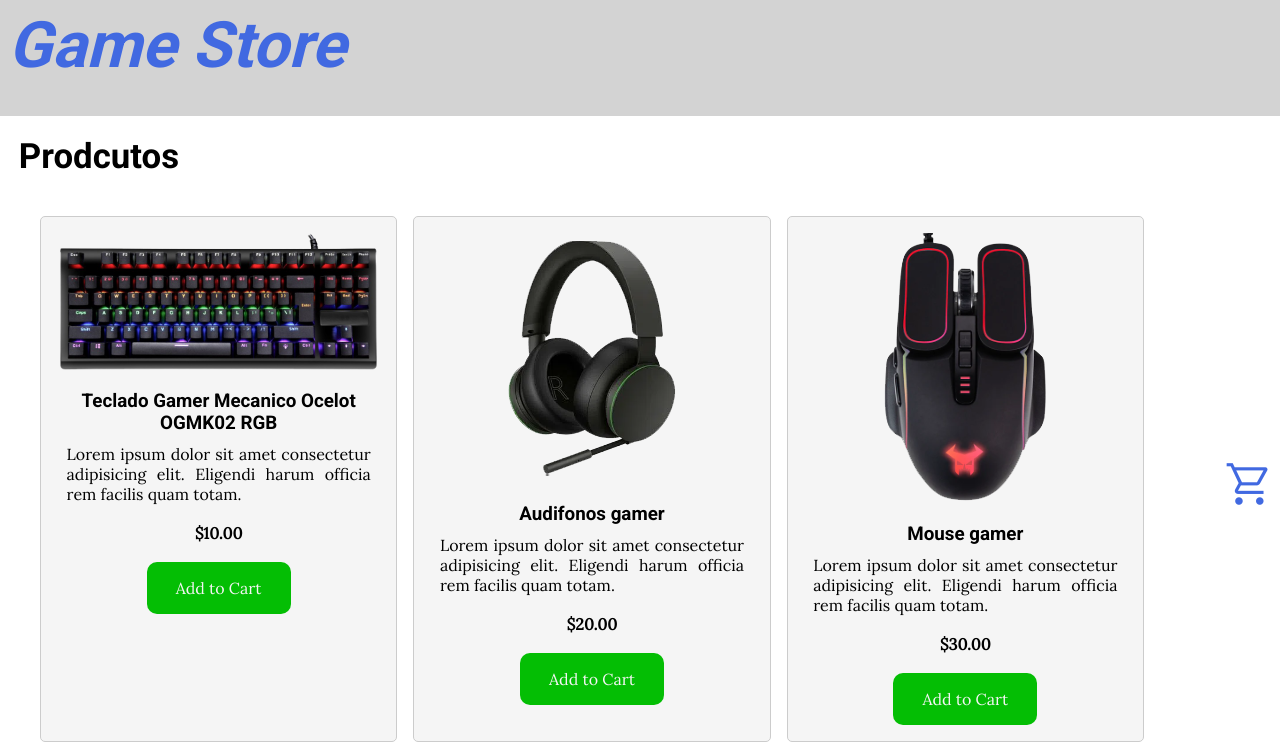
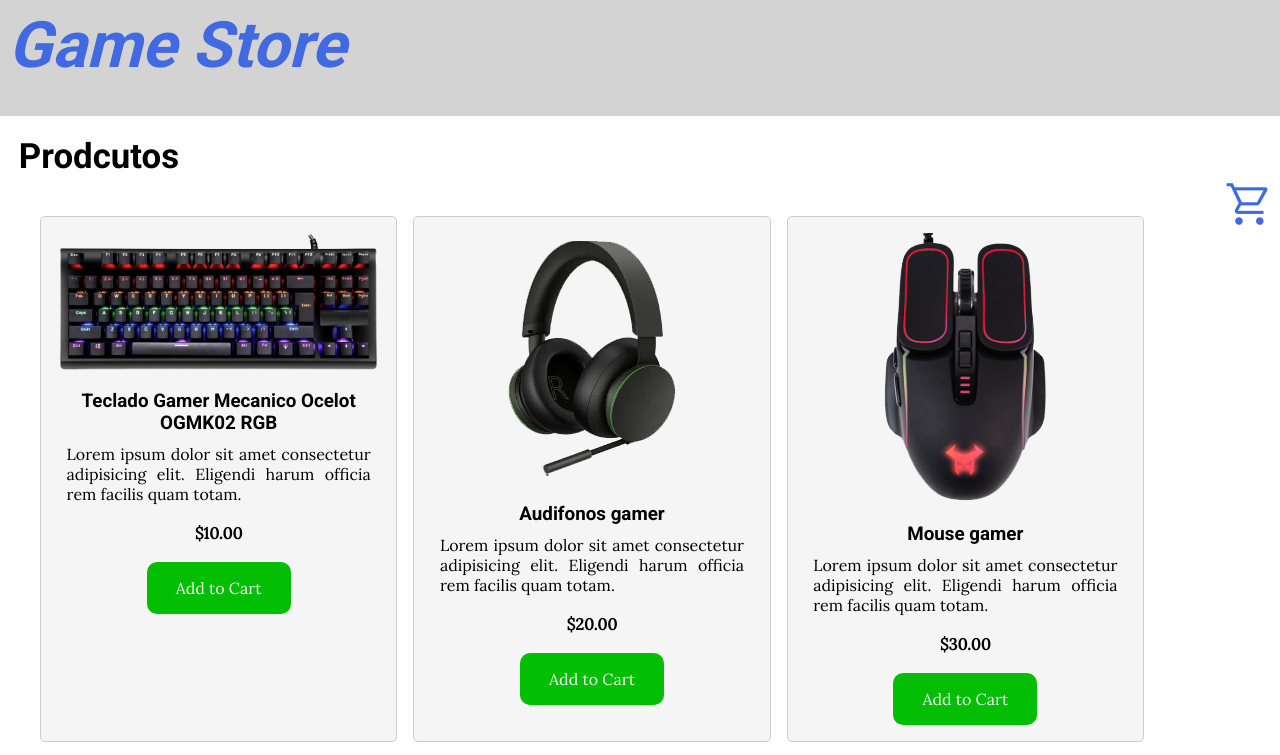
Before and after one commit to EAMARTGLEZ/carrito_de_compras, a plain HTML site: page index.html in a window 1280 px wide. Shown: the top 755 px of the page. Drawn offline with nearby package versions, Linux system fonts and the light colour scheme.

Commit message:
34 commit
sigo justando el margin-top

```diff
--- a/assets/css/styles.css
+++ b/assets/css/styles.css
@@ -43,7 +43,7 @@ header .bi-cart {
   justify-content: end;
   margin-bottom: 3rem;
   margin-left: 75rem;
-  margin-top: 360px;
+  margin-top: 5rem;
   padding: 1rem;
 }
 .bi-cart span {
```
